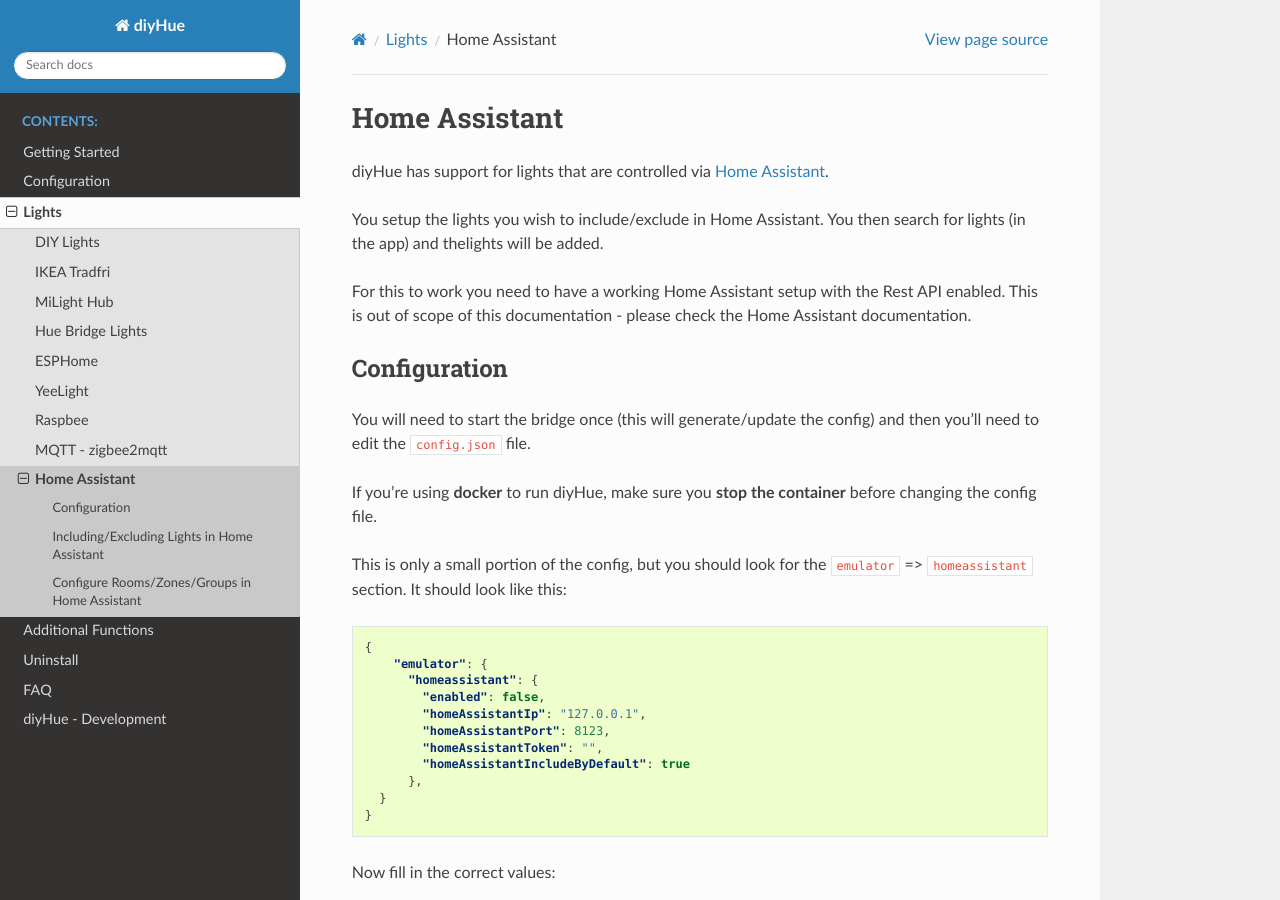
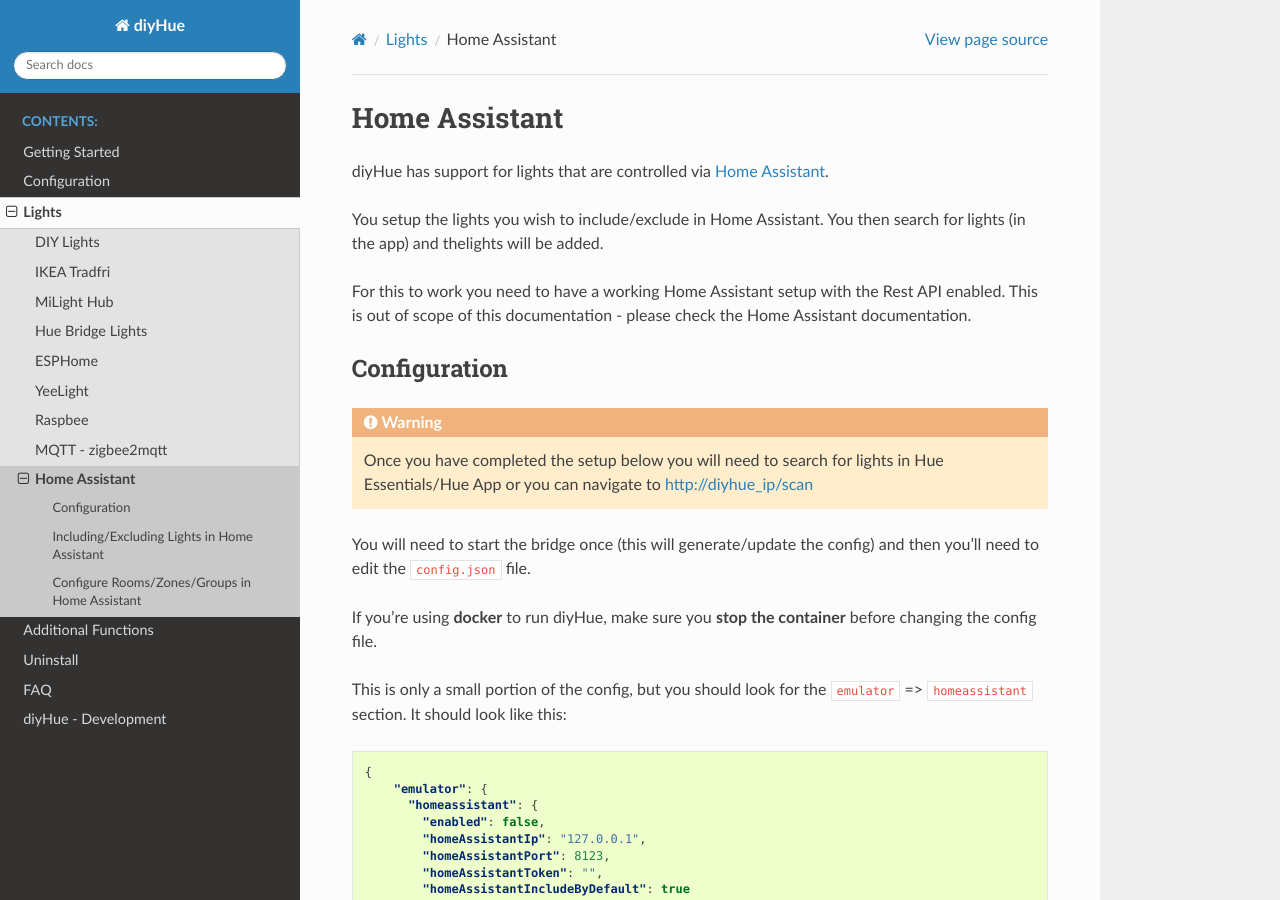
Before and after one commit to diyhue/ReadTheDocs, a Sphinx documentation site: the page built from source/lights/homeassistant.rst, in a window 1280 px wide and 900 px high. Built offline with Sphinx 7.4.7 and the Read the Docs theme 2.0.0, drawn with Linux system fonts in a browser that asks for light colours.

Commit message:
Update homeassistant.rst
Add warning to make sure people scan for lights to make them appear

```diff
--- a/source/lights/homeassistant.rst
+++ b/source/lights/homeassistant.rst
@@ -9,6 +9,10 @@
 
 Configuration
 -------------
+
+.. warning::
+    Once you have completed the setup below you will need to search for lights in Hue Essentials/Hue App or you can navigate to http://diyhue_ip/scan
+
 
 You will need to start the bridge once (this will generate/update the config) and then you'll need to edit the ``config.json`` file.
 
```
